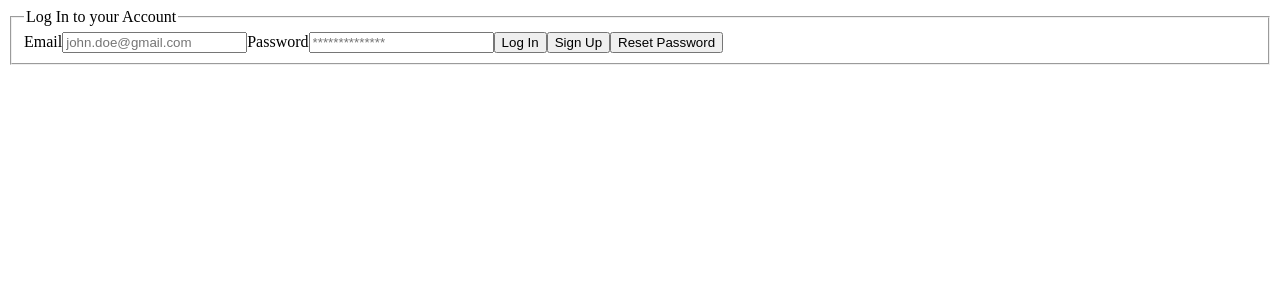
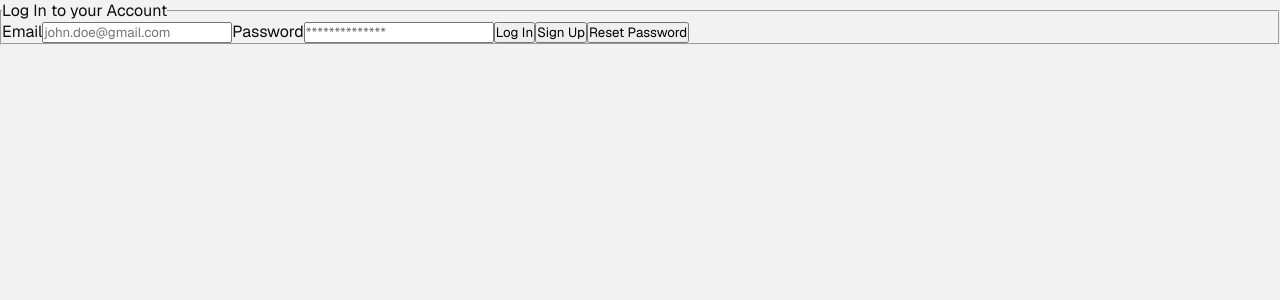
Before and after one commit to nathanEvrardDaCunha/retroplace_frontend, a React (Vite) app: page /login in a window 1280 px wide. Shown: the top 300 px of the page. Built offline with nearby package versions, Linux system fonts and the light colour scheme.

Commit message:
feat(ui): install sass and implement basic style

```diff
--- a/index.html
+++ b/index.html
@@ -1,6 +1,8 @@
 <!DOCTYPE html>
 <html lang="en">
     <head>
+        <!-- Favicon -->
+
         <!-- Generic meta tags -->
         <meta charset="UTF-8" />
         <meta name="viewport" content="width=device-width, initial-scale=1.0" />
@@ -10,6 +12,9 @@
 
         <!-- Twitter SEO meta tags -->
 
+        <!-- SCSS files -->
+        <link rel="stylesheet" href="src/assets/main.scss" />
+
         <!-- Javascript scripts files -->
         <script type="module" src="src/main.tsx" defer></script>
     </head>
--- a/package.json
+++ b/package.json
@@ -12,7 +12,8 @@
   "dependencies": {
     "react": "^19.0.0",
     "react-dom": "^19.0.0",
-    "react-router-dom": "^7.5.1"
+    "react-router-dom": "^7.5.1",
+    "sass": "^1.86.3"
   },
   "devDependencies": {
     "@eslint/js": "^9.22.0",
--- a/src/Login.tsx
+++ b/src/Login.tsx
@@ -6,15 +6,15 @@ export function Login() {
     // TODO: Should indicate to user which fields are required before he submit for the first time.
 
     return (
-        <form>
+        <form className="test">
             <fieldset>
                 <legend>Log In to your Account</legend>
 
                 <label>Email</label>
-                <input type="email" placeholder="john.doe@gmail.com" required />
+                <input type="email" placeholder="john.doe@gmail.com" inputMode="email" required />
 
                 <label>Password</label>
-                <input type="password" placeholder="**************" required />
+                <input type="password" placeholder="**************" inputMode="text" required />
 
                 <button>Log In</button>
                 <button>Sign Up</button>
--- /dev/null
+++ b/src/assets/_reset.scss
@@ -0,0 +1,17 @@
+// === EXTERNAL === //
+
+@use 'variables';
+
+// === OVERALL === //
+
+* {
+    box-sizing: border-box;
+    margin: 0;
+    padding: 0;
+    font-family: 'Geist', sans-serif;
+}
+
+body {
+    background-color: variables.$color-primary;
+    color: variables.$color-secondary;
+}
--- /dev/null
+++ b/src/assets/_variables.scss
@@ -0,0 +1,27 @@
+// === EXTERNAL === //
+
+@import url('https://fonts.googleapis.com/css2?family=Geist:wght@100..900&display=swap');
+
+// === COLORS === //
+
+$color-primary: hsl(0, 0%, 95%);
+$color-secondary: hsl(0, 0%, 5%);
+
+// === FONT-SIZE === //
+
+$text-big: 1.25rem;
+$text-large: 1.125rem;
+$text-base: 1rem;
+$text-small: 0.875rem;
+
+// === LINE-HEIGHT === //
+
+$line-big: 1.6em;
+$line-large: 1.6em;
+$line-base: 1.6em;
+$line-small: 2em;
+
+// === FONT-WEIGHT === //
+
+$text-bold: 700;
+$text-regular: 400;
--- /dev/null
+++ b/src/assets/main.scss
@@ -0,0 +1,4 @@
+// === EXTERNAL === //
+
+@use 'variables';
+@use 'reset';
```
Also changed, not shown: 2 other files (tests, documents, lock files or other folders).
